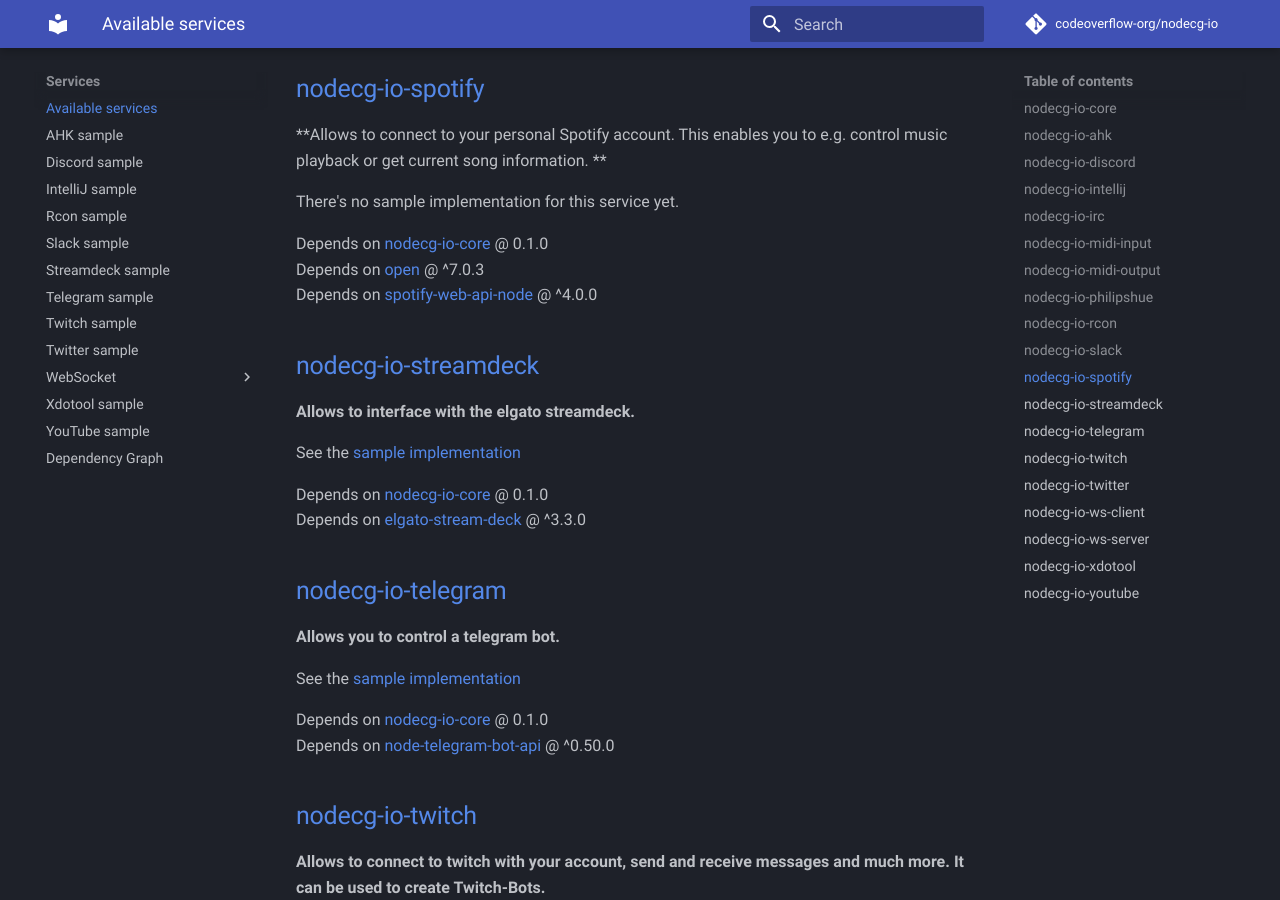
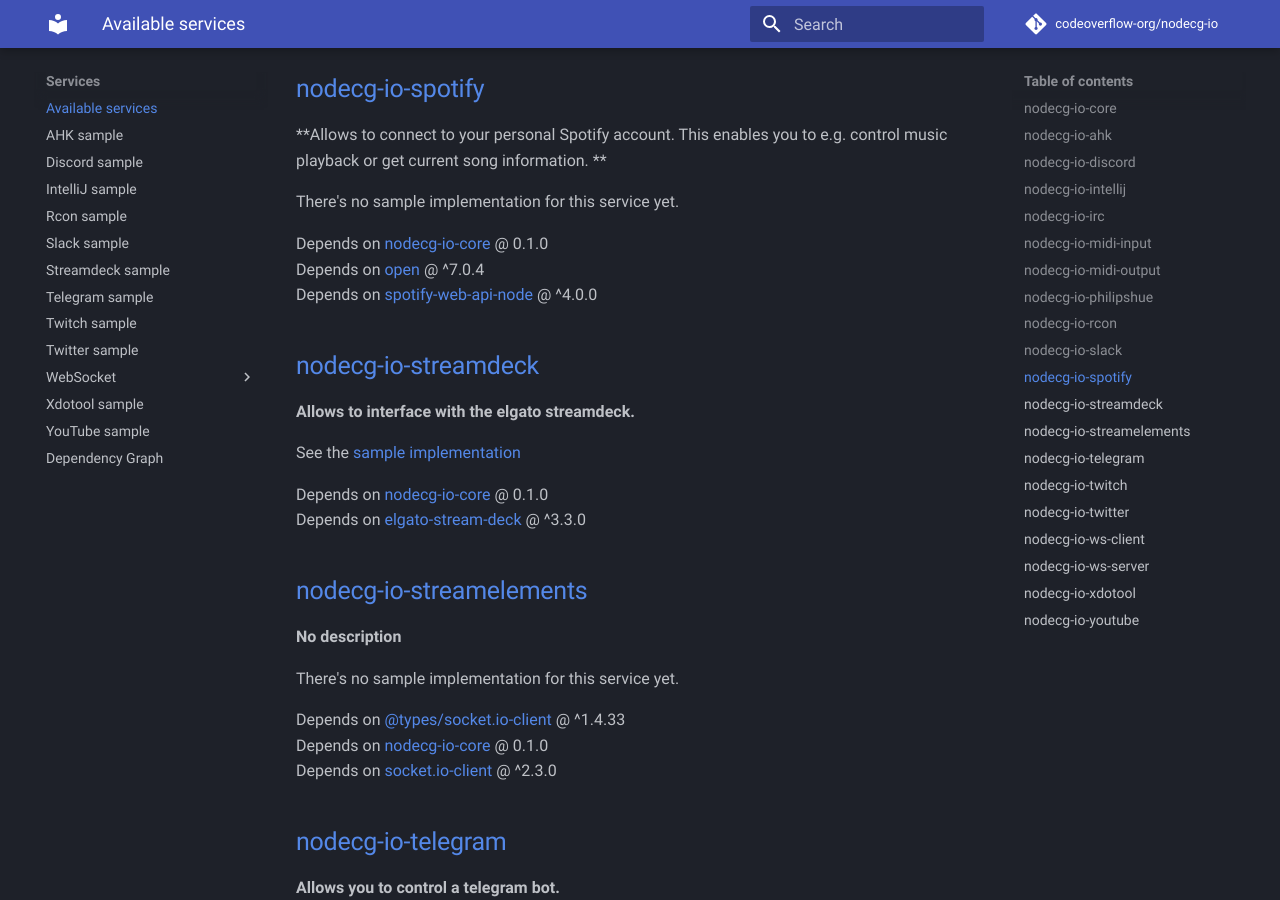
Before and after one commit to codeoverflow-org/nodecg-io-docs, an MkDocs documentation site: the page built from docs/services.md, in a window 1280 px wide and 900 px high, scrolled down 2471 px. Built offline with MkDocs 1.6.1 and Material for MkDocs 9.7.7, drawn with Linux system fonts in a browser that asks for light colours; comment, search, counter and statistics services are not loaded.

Commit message:
Update generated documentation ( codeoverflow-org/nodecg-io@551b7093a92d6653280cc73a8eb14a105f0d4556)

```diff
--- a/docs/services.md
+++ b/docs/services.md
@@ -99,7 +99,7 @@
 There's no sample implementation for this service yet.
 
 Depends on [nodecg-io-core](https://github.com/codeoverflow-org/nodecg-io/tree/master/nodecg-io-core) @ 0.1.0 <br>
-Depends on [open](https://www.npmjs.com/package/open) @ ^7.0.3 <br>
+Depends on [open](https://www.npmjs.com/package/open) @ ^7.0.4 <br>
 Depends on [spotify-web-api-node](https://www.npmjs.com/package/spotify-web-api-node) @ ^4.0.0 <br>
 
 ## [nodecg-io-streamdeck](https://github.com/codeoverflow-org/nodecg-io/tree/master/nodecg-io-streamdeck)
@@ -110,6 +110,16 @@
 
 Depends on [nodecg-io-core](https://github.com/codeoverflow-org/nodecg-io/tree/master/nodecg-io-core) @ 0.1.0 <br>
 Depends on [elgato-stream-deck](https://www.npmjs.com/package/elgato-stream-deck) @ ^3.3.0 <br>
+
+## [nodecg-io-streamelements](https://github.com/codeoverflow-org/nodecg-io/tree/master/nodecg-io-streamelements)
+
+**No description**
+
+There's no sample implementation for this service yet.
+
+Depends on [@types/socket.io-client](https://www.npmjs.com/package/@types/socket.io-client) @ ^1.4.33 <br>
+Depends on [nodecg-io-core](https://github.com/codeoverflow-org/nodecg-io/tree/master/nodecg-io-core) @ 0.1.0 <br>
+Depends on [socket.io-client](https://www.npmjs.com/package/socket.io-client) @ ^2.3.0 <br>
 
 ## [nodecg-io-telegram](https://github.com/codeoverflow-org/nodecg-io/tree/master/nodecg-io-telegram)
 
```
Also changed, not shown: docs/dependencies.md (+6 -0 lines), docs/index.md (+1 -1 lines).
